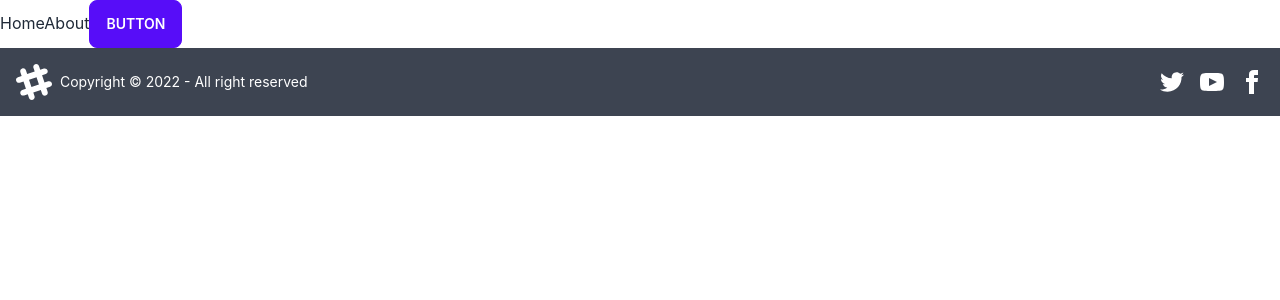
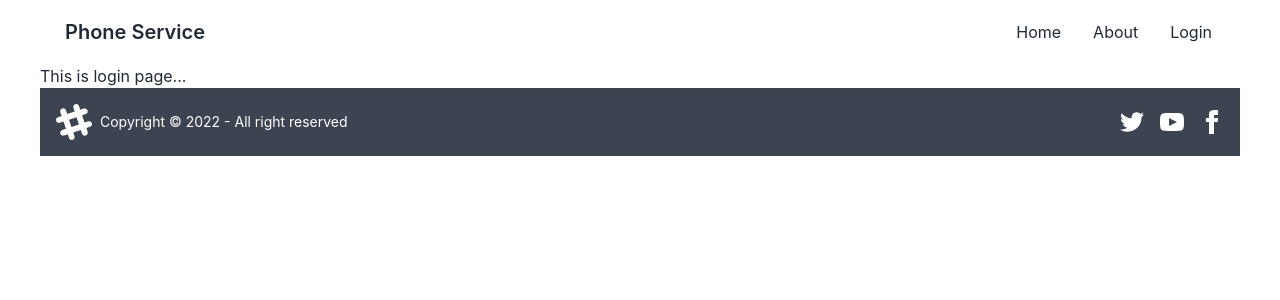
Before and after one commit to partho2589/genius-phone-services, a React (Create React App) app: page /login in a window 1280 px wide. Shown: the top 300 px of the page. Built offline with nearby package versions, Linux system fonts and the light colour scheme.

Commit message:
Navbar all aiter all

```diff
--- a/src/App.css
+++ b/src/App.css
@@ -1,38 +1,6 @@
-.App {
-  text-align: center;
+.App{
+  width:100%;
+   max-width: 1200px;
+   margin: 0px auto;
+
 }
-
-.App-logo {
-  height: 40vmin;
-  pointer-events: none;
-}
-
-@media (prefers-reduced-motion: no-preference) {
-  .App-logo {
-    animation: App-logo-spin infinite 20s linear;
-  }
-}
-
-.App-header {
-  background-color: #282c34;
-  min-height: 100vh;
-  display: flex;
-  flex-direction: column;
-  align-items: center;
-  justify-content: center;
-  font-size: calc(10px + 2vmin);
-  color: white;
-}
-
-.App-link {
-  color: #61dafb;
-}
-
-@keyframes App-logo-spin {
-  from {
-    transform: rotate(0deg);
-  }
-  to {
-    transform: rotate(360deg);
-  }
-}
--- a/src/App.js
+++ b/src/App.js
@@ -4,13 +4,16 @@
 import Home from './Pages/Home/Home';
 import Footer from './Pages/Shared/Footer/Footer';
 import Navbar from './Pages/Shared/Header/Navbar';
+import Login from './Pages/Shared/Login/Login';
 function App() {
   return (
-    <div>
+    <div className='App'>
       <Navbar></Navbar>
       <Routes>
         <Route path='/' element={<Home></Home>}></Route>
         <Route path='/about' element={<About></About>}></Route>
+        <Route path='/login' element={<Login></Login>}></Route>
+
       </Routes>
       <Footer/>
     </div>
--- a/src/Pages/Home/Home.js
+++ b/src/Pages/Home/Home.js
@@ -3,9 +3,7 @@
 const Home = () => {
     return (
         <div>
-            <h1 class="text-3xl font-bold underline">
-                Hello world!
-            </h1>
+            <h1>This is home page.......</h1>
         </div>
     );
 };
--- a/src/Pages/Shared/Footer/Footer.js
+++ b/src/Pages/Shared/Footer/Footer.js
@@ -1,19 +1,19 @@
 import React from 'react';
-
+import './Footer.css'
 const Footer = () => {
     const today = new Date()
     const year = today.getFullYear();
     return (
-        <footer class="footer items-center p-4 bg-neutral text-neutral-content">
-            <div class="items-center grid-flow-col">
-                <svg width="36" height="36" viewBox="0 0 24 24" xmlns="http://www.w3.org/2000/svg" fill-rule="evenodd" clip-rule="evenodd" class="fill-current"><path d="M22.672 15.226l-2.432.811.841 2.515c.33 1.019-.209 2.127-1.23 2.456-1.15.325-2.148-.321-2.463-1.226l-.84-2.518-5.013 1.677.84 2.517c.391 1.203-.434 2.542-1.831 2.542-.88 0-1.601-.564-1.86-1.314l-.842-2.516-2.431.809c-1.135.328-2.145-.317-2.463-1.229-.329-1.018.211-2.127 1.231-2.456l2.432-.809-1.621-4.823-2.432.808c-1.355.384-2.558-.59-2.558-1.839 0-.817.509-1.582 1.327-1.846l2.433-.809-.842-2.515c-.33-1.02.211-2.129 1.232-2.458 1.02-.329 2.13.209 2.461 1.229l.842 2.515 5.011-1.677-.839-2.517c-.403-1.238.484-2.553 1.843-2.553.819 0 1.585.509 1.85 1.326l.841 2.517 2.431-.81c1.02-.33 2.131.211 2.461 1.229.332 1.018-.21 2.126-1.23 2.456l-2.433.809 1.622 4.823 2.433-.809c1.242-.401 2.557.484 2.557 1.838 0 .819-.51 1.583-1.328 1.847m-8.992-6.428l-5.01 1.675 1.619 4.828 5.011-1.674-1.62-4.829z"></path></svg>
-                <p>Copyright © 2022 - All right reserved</p>
+        <footer className="footer items-center p-4 bg-neutral text-neutral-content">
+            <div  className="items-center grid-flow-col">
+                <svg width="36" height="36" viewBox="0 0 24 24" xmlns="http://www.w3.org/2000/svg" fillRule="evenodd" clipRule="evenodd" className="fill-current"><path d="M22.672 15.226l-2.432.811.841 2.515c.33 1.019-.209 2.127-1.23 2.456-1.15.325-2.148-.321-2.463-1.226l-.84-2.518-5.013 1.677.84 2.517c.391 1.203-.434 2.542-1.831 2.542-.88 0-1.601-.564-1.86-1.314l-.842-2.516-2.431.809c-1.135.328-2.145-.317-2.463-1.229-.329-1.018.211-2.127 1.231-2.456l2.432-.809-1.621-4.823-2.432.808c-1.355.384-2.558-.59-2.558-1.839 0-.817.509-1.582 1.327-1.846l2.433-.809-.842-2.515c-.33-1.02.211-2.129 1.232-2.458 1.02-.329 2.13.209 2.461 1.229l.842 2.515 5.011-1.677-.839-2.517c-.403-1.238.484-2.553 1.843-2.553.819 0 1.585.509 1.85 1.326l.841 2.517 2.431-.81c1.02-.33 2.131.211 2.461 1.229.332 1.018-.21 2.126-1.23 2.456l-2.433.809 1.622 4.823 2.433-.809c1.242-.401 2.557.484 2.557 1.838 0 .819-.51 1.583-1.328 1.847m-8.992-6.428l-5.01 1.675 1.619 4.828 5.011-1.674-1.62-4.829z"></path></svg>
+                <p>Copyright © {year} - All right reserved</p>
             </div>
-            <div class="grid-flow-col gap-4 md:place-self-center md:justify-self-end">
-                <a href=''><svg xmlns="http://www.w3.org/2000/svg" width="24" height="24" viewBox="0 0 24 24" class="fill-current"><path d="M24 4.557c-.883.392-1.832.656-2.828.775 1.017-.609 1.798-1.574 2.165-2.724-.951.564-2.005.974-3.127 1.195-.897-.957-2.178-1.555-3.594-1.555-3.179 0-5.515 2.966-4.797 6.045-4.091-.205-7.719-2.165-10.148-5.144-1.29 2.213-.669 5.108 1.523 6.574-.806-.026-1.566-.247-2.229-.616-.054 2.281 1.581 4.415 3.949 4.89-.693.188-1.452.232-2.224.084.626 1.956 2.444 3.379 4.6 3.419-2.07 1.623-4.678 2.348-7.29 2.04 2.179 1.397 4.768 2.212 7.548 2.212 9.142 0 14.307-7.721 13.995-14.646.962-.695 1.797-1.562 2.457-2.549z"></path></svg>
+            <div className="grid-flow-col gap-4 md:place-self-center md:justify-self-end">
+                <a href=''><svg xmlns="http://www.w3.org/2000/svg" width="24" height="24" viewBox="0 0 24 24" className="fill-current"><path d="M24 4.557c-.883.392-1.832.656-2.828.775 1.017-.609 1.798-1.574 2.165-2.724-.951.564-2.005.974-3.127 1.195-.897-.957-2.178-1.555-3.594-1.555-3.179 0-5.515 2.966-4.797 6.045-4.091-.205-7.719-2.165-10.148-5.144-1.29 2.213-.669 5.108 1.523 6.574-.806-.026-1.566-.247-2.229-.616-.054 2.281 1.581 4.415 3.949 4.89-.693.188-1.452.232-2.224.084.626 1.956 2.444 3.379 4.6 3.419-2.07 1.623-4.678 2.348-7.29 2.04 2.179 1.397 4.768 2.212 7.548 2.212 9.142 0 14.307-7.721 13.995-14.646.962-.695 1.797-1.562 2.457-2.549z"></path></svg>
                 </a>
-                <a><svg xmlns="http://www.w3.org/2000/svg" width="24" height="24" viewBox="0 0 24 24" class="fill-current"><path d="M19.615 3.184c-3.604-.246-11.631-.245-15.23 0-3.897.266-4.356 2.62-4.385 8.816.029 6.185.484 8.549 4.385 8.816 3.6.245 11.626.246 15.23 0 3.897-.266 4.356-2.62 4.385-8.816-.029-6.185-.484-8.549-4.385-8.816zm-10.615 12.816v-8l8 3.993-8 4.007z"></path></svg></a>
-                <a href='https://www.facebook.com/home.php' target="_blank"><svg xmlns="http://www.w3.org/2000/svg" width="24" height="24" viewBox="0 0 24 24" class="fill-current"><path d="M9 8h-3v4h3v12h5v-12h3.642l.358-4h-4v-1.667c0-.955.192-1.333 1.115-1.333h2.885v-5h-3.808c-3.596 0-5.192 1.583-5.192 4.615v3.385z"></path></svg></a>
+                <a><svg xmlns="http://www.w3.org/2000/svg" width="24" height="24" viewBox="0 0 24 24" className="fill-current"><path d="M19.615 3.184c-3.604-.246-11.631-.245-15.23 0-3.897.266-4.356 2.62-4.385 8.816.029 6.185.484 8.549 4.385 8.816 3.6.245 11.626.246 15.23 0 3.897-.266 4.356-2.62 4.385-8.816-.029-6.185-.484-8.549-4.385-8.816zm-10.615 12.816v-8l8 3.993-8 4.007z"></path></svg></a>
+                <a href='https://www.facebook.com/home.php' target="_blank"><svg xmlns="http://www.w3.org/2000/svg" width="24" height="24" viewBox="0 0 24 24" className="fill-current"><path d="M9 8h-3v4h3v12h5v-12h3.642l.358-4h-4v-1.667c0-.955.192-1.333 1.115-1.333h2.885v-5h-3.808c-3.596 0-5.192 1.583-5.192 4.615v3.385z"></path></svg></a>
             </div>
         </footer>
     );
--- a/src/Pages/Shared/Header/Navbar.js
+++ b/src/Pages/Shared/Header/Navbar.js
@@ -1,12 +1,36 @@
 import React from 'react';
 import { Link } from 'react-router-dom';
+const Navbar = () => {
 
-const  Navbar = () => {
     return (
         <div>
-       <Link to='/'>Home</Link>
-       <Link to='/about'>About</Link>
-       <button class="btn btn-primary">Button</button>
+            <div className="navbar bg-base-100">
+                <div className="navbar-start">
+                    <div className="dropdown">
+                        <label tabIndex="0" className="btn btn-ghost lg:hidden">
+                            <svg xmlns="http://www.w3.org/2000/svg" className="h-5 w-5" fill="none" viewBox="0 0 24 24" stroke="currentColor"><path stroke-linecap="round" stroke-linejoin="round" strokeWidth="2" d="M4 6h16M4 12h8m-8 6h16" /></svg>
+                        </label>
+                        <ul tabIndex="0" className="menu menu-compact dropdown-content mt-3 p-2 shadow bg-base-100 rounded-box w-52">
+                            <li> <Link to='/'>Home</Link></li>
+                            <li tabIndex="0">
+                                <Link to="/about" className="justify-between"> About</Link >
+                            </li>
+                            <li><Link to="/login">Login</Link></li>
+                        </ul>
+                    </div>
+                    <Link to='/' className="btn btn-ghost normal-case text-xl" >Phone Service</Link>
+                </div>
+                <div className="navbar-end hidden lg:flex">
+                    <ul className="menu menu-horizontal px-1">
+                        <li><Link to='/'>Home</Link></li>
+                        <li tabIndex="0">
+                            <Link to='about'>About </Link>
+                        </li>
+                        <li><Link to="/login">Login</Link></li>
+                    </ul>
+                </div>
+            </div>
+
         </div>
     );
 };
--- /dev/null
+++ b/src/Pages/Shared/Login/Login.js
@@ -0,0 +1,11 @@
+import React from 'react';
+
+const Login = () => {
+    return (
+        <div>
+            <h1>This is login page...</h1>
+        </div>
+    );
+};
+
+export default Login;
```
Also changed, not shown: src/Images/icon-svg.jpg (added), src/Pages/Shared/Footer/Footer.css (added).
